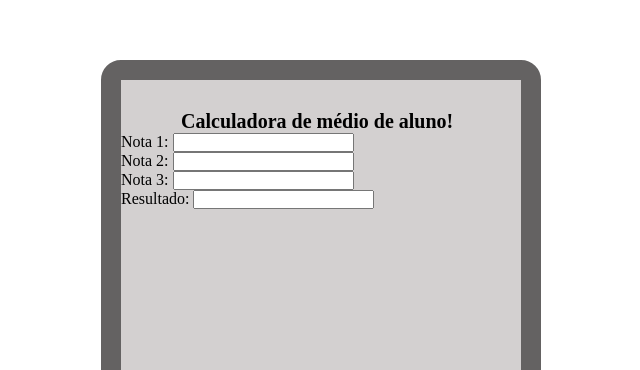
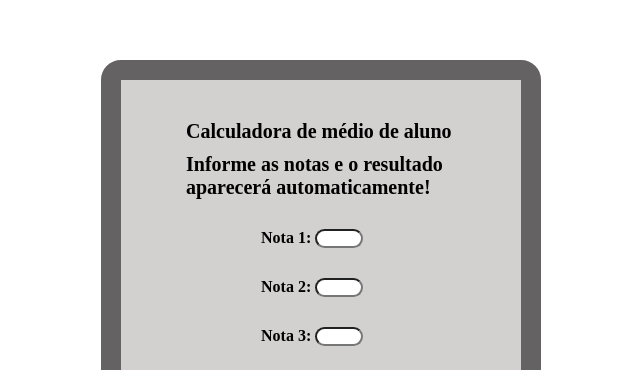
Before and after one commit to joaocarloslacerda/ex-calcula-media-aluno, a plain HTML site: page index.html in a window 1280 px wide. Shown: the top 370 px of the page, without its empty margins (299-939 px from the left). Drawn offline with Linux system fonts and the light colour scheme.

Commit message:
ajustado layout css e criada validação em js para mostrar quando um aluno está aprovado ou reprovado

```diff
--- a/index.html
+++ b/index.html
@@ -13,27 +13,26 @@
     <main class="corpo">
         <section>
             <header class="cabecalho">
-                <p>Calculadora de médio de aluno!</p>
+                <p>Calculadora de médio de aluno</p>
+                <p>Informe as notas e o resultado aparecerá automaticamente!</p>
             </header>
             <div class="entradaNotas">
                 <div>
-                    <label for="notaUm">Nota 1:</label>
-                    <input type="text" id="notaUm">
+                    <label for="notaUm" class="labelNota">Nota 1:</label>
+                    <input type="numb" id="notaUm">
                 </div>
                 <div>
-                    <label for="notaDois">Nota 2:</label>
+                    <label for="notaDois" class="labelNota">Nota 2:</label>
                     <input type="text" id="notaDois">
                 </div>
                 <div>
-                    <label for="notaTres">Nota 3:</label>
-                    <input type="text" id="notaTres">
+                    <label for="notaTres" class="labelNota">Nota 3:</label>
+                    <input type="text" id="notaTres" onkeyup="calculaMedia()">
                 </div>
             </div>
-            <div class="resultado">
-                <label for="">Resultado:</label>
-                <input type="text">
+            <div id="resultado">
+                <p>Resultado</p>
             </div>
-
         </section>
     </main>
 
--- a/script.js
+++ b/script.js
@@ -0,0 +1,21 @@
+function calculaMedia(){
+
+    let divResultado = document.getElementById("resultado");
+
+    const notaUm = document.getElementById("notaUm").value;
+    const notaDois = document.getElementById("notaDois").value;
+    const notaTres = document.getElementById("notaTres").value;
+
+    let resultado = (notaUm+notaDois+notaTres) / 3;
+
+    if(resultado > 5.9){
+        divResultado.innerHTML = "APROVADO";
+        divResultado.style.marginLeft = "110px";
+        divResultado.style.color = "green";
+    }
+    else{
+        divResultado.innerHTML = "REPROVADO";
+        divResultado.style.marginLeft = "105px";
+        divResultado.style.color = "red";
+    }
+}
--- a/style.css
+++ b/style.css
@@ -22,5 +22,26 @@
     font-weight: bold;
     font-size: 20px;
     padding-top: 30px;
-    padding-left: 60px;
+    padding-left: 65px;
 }
+.corpo section .cabecalho p{
+    padding-top: 10px;
+}
+.corpo .entradaNotas div{
+    margin-top: 30px;
+    margin-left: 140px;
+}
+.corpo .entradaNotas #notaUm, #notaDois, #notaTres{
+    width: 40px;
+    border-radius: 10px;
+    padding-left: 4px;
+}
+.corpo .entradaNotas .labelNota{
+    font-weight: bold;
+}
+.corpo #resultado{
+    margin-top: 30px;
+    margin-left: 130px;
+    font-size: 30px;
+    font-weight: bold;
+}
```
